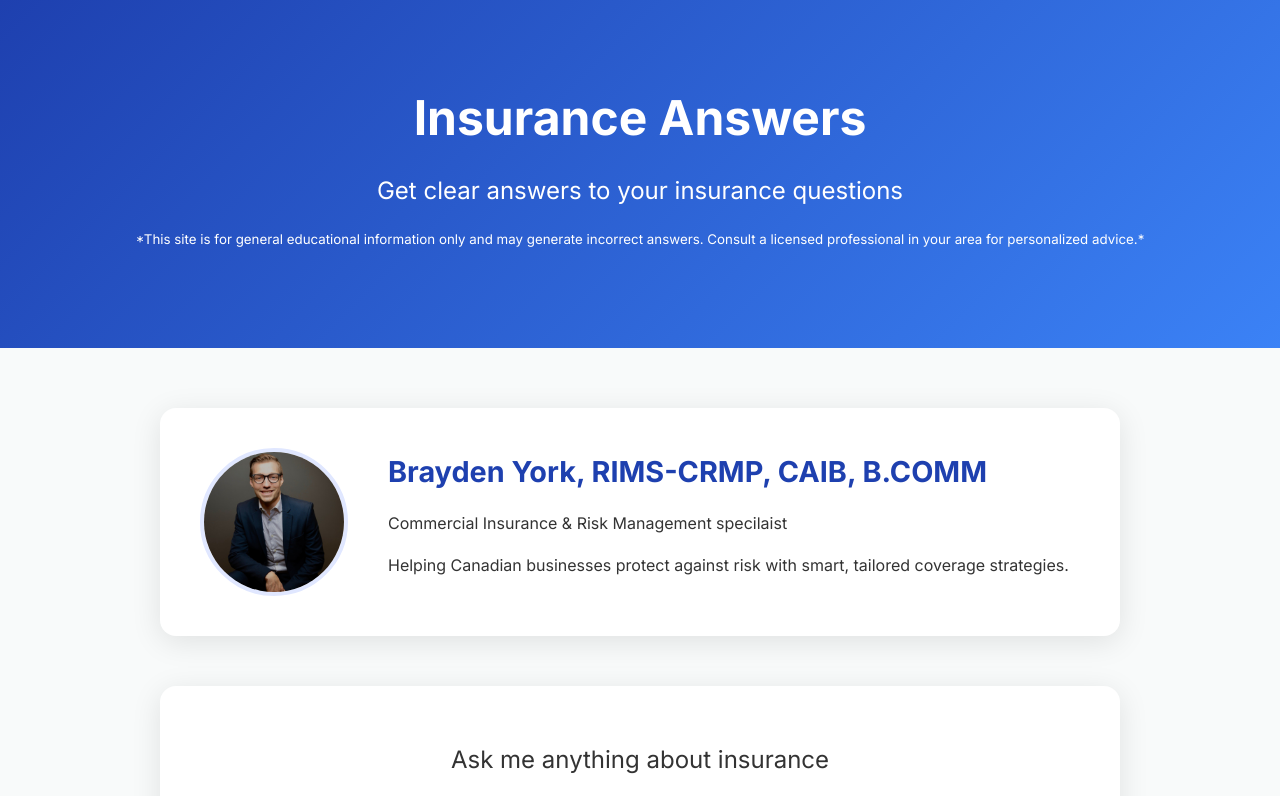
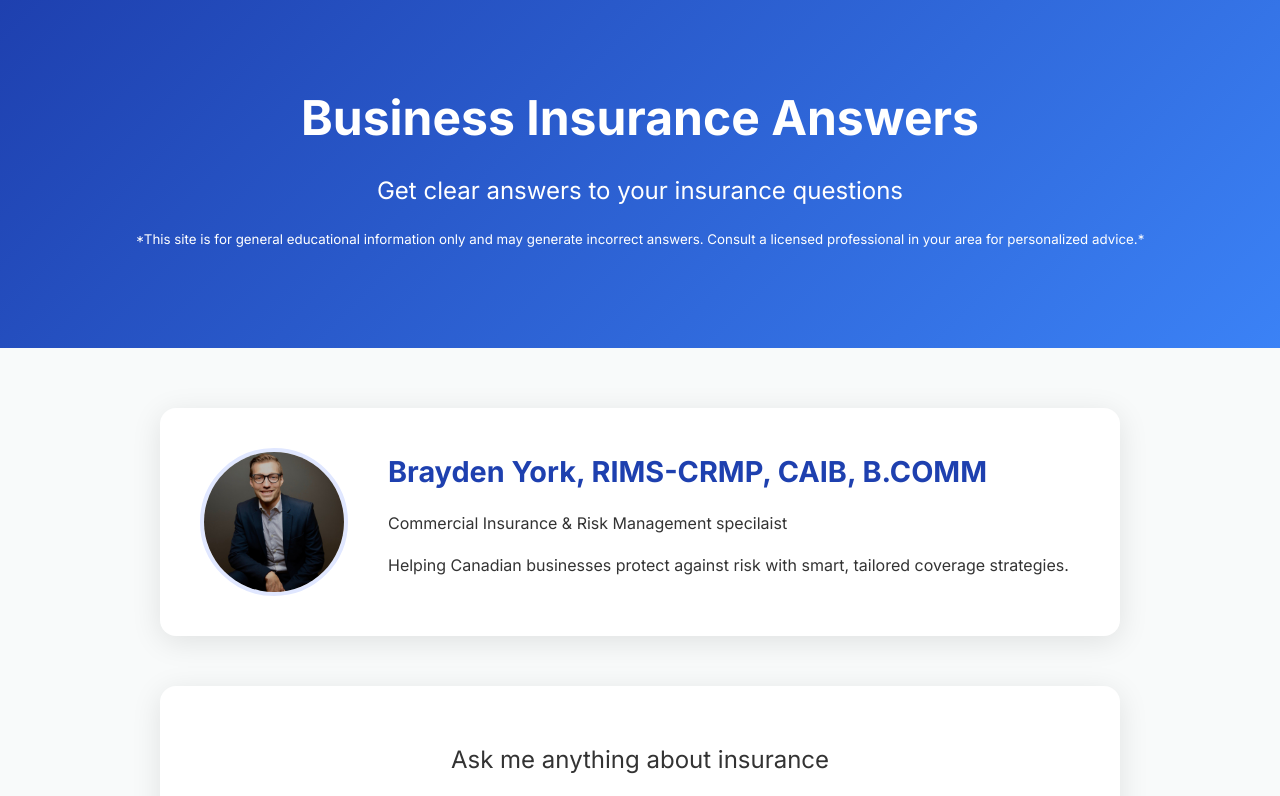
Before and after one commit to Yorkster/insurance-answers-ai, a plain HTML site: page index.html in a window 1280 px wide. Shown: the top 796 px of the page. Drawn offline with Linux system fonts and the light colour scheme.

Commit message:
Update index.html

```diff
--- a/index.html
+++ b/index.html
@@ -37,7 +37,7 @@
 </head>
 <body>
   <header>
-    <h1>Insurance Answers</h1>
+    <h1>Business Insurance Answers</h1>
     <h2>Get clear answers to your insurance questions</h2>
     <p><small>*This site is for general educational information only and may generate incorrect answers. Consult a licensed professional in your area for personalized advice.*</small></p>
   </header>
```
